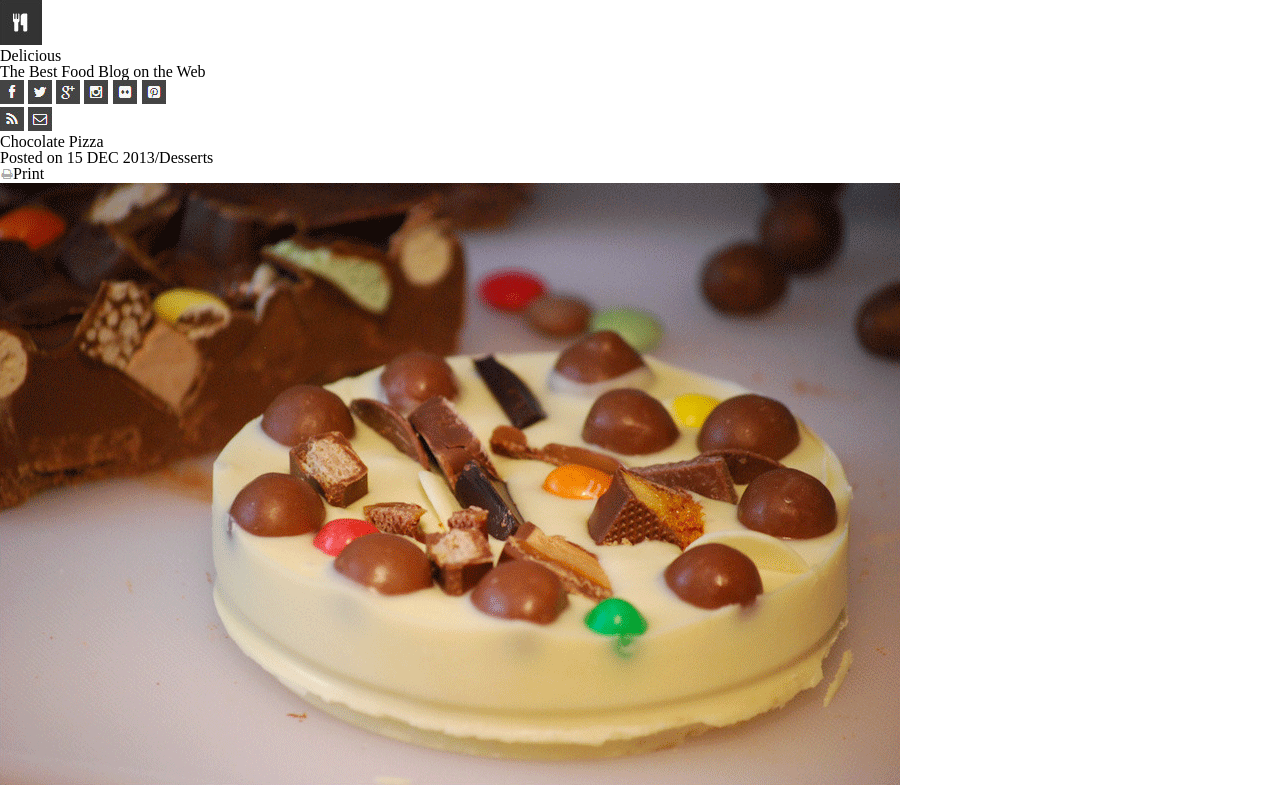
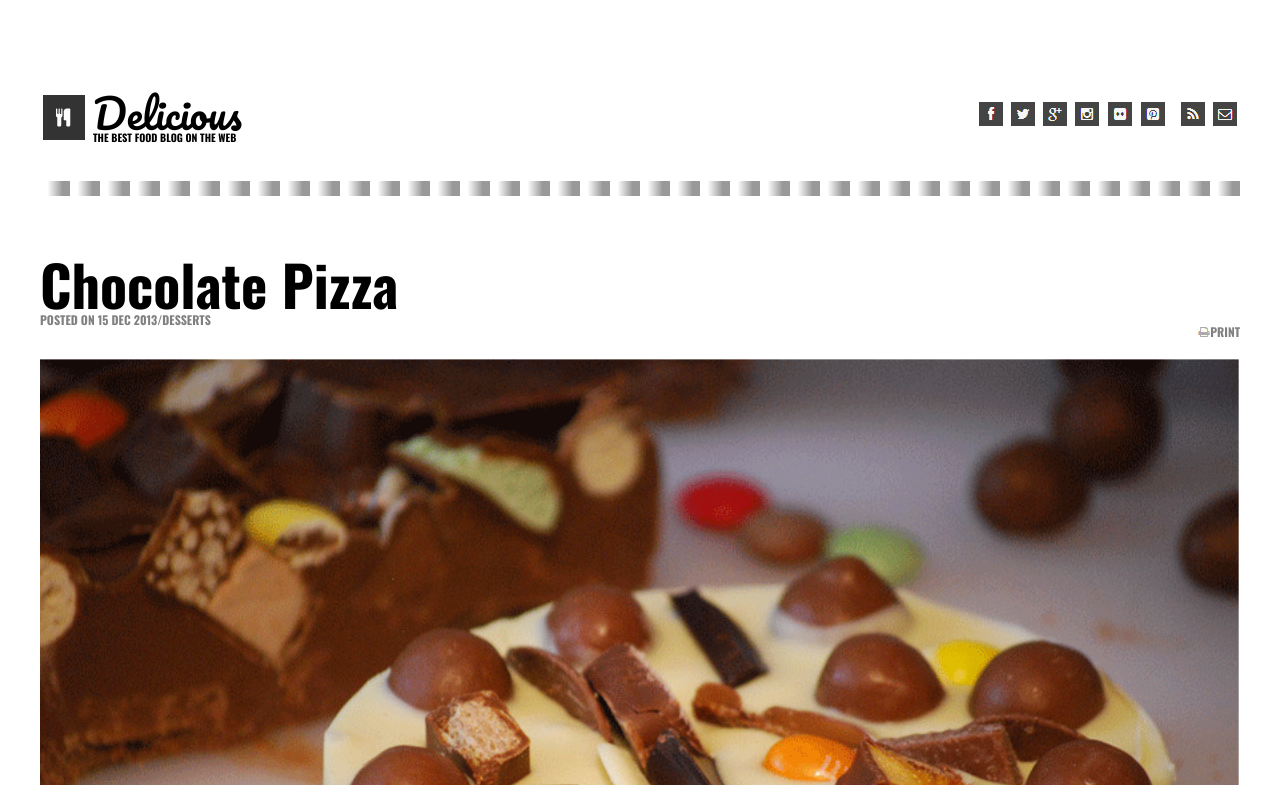
Before and after one commit to mcbarnhart/chocolate-pizza, a plain HTML site: page index.html in a window 1280 px wide. Shown: the top 785 px of the page. Drawn offline with nearby package versions, Linux system fonts and the light colour scheme.

Commit message:
serious styling and a little HTML

```diff
--- a/index.html
+++ b/index.html
@@ -1,4 +1,5 @@
 <!DOCTYPE html>
+
 <head>
   <meta charset="utf-8">
   <meta http-equiv="X-UA-Compatible" content="IE=edge">
@@ -7,73 +8,79 @@
   <meta name="viewport" content="width=device-width, initial-scale=1">
   <link rel="stylesheet" href="reset.css">
   <link rel="stylesheet" href="style.css">
+  <link href="https://fonts.googleapis.com/css?family=Oswald:700|Pacifico&display=swap" rel="stylesheet">
 </head>
 
 <body>
   <header>
+    <img src="img/logo.png" />
     <div>
-                <img src="img/logo.png" />
       <h2>Delicious</h2>
-                <p>The Best Food Blog on the Web</p>
+      <p class="transform">The Best Food Blog on the Web</p>
     </div>
-            <div>
-                <img src="img/fb-icon.png"/>
-                <img src="img/twit-icon.png"/>
-                <img src="img/gp-icon.png"/>
-                <img src="img/insta-icon.png"/>
-                <img src="img/flic-icon.png"/>
-                <img src="img/pint-icon.png"/>
-            </div>
-            <div>
-                <img src="img/rss-icon.png"/>
-                <img src="img/mail-icon.png"/>
+    <div class="social">
+      <img src="img/fb-icon.png" />
+      <img src="img/twit-icon.png" />
+      <img src="img/gp-icon.png" />
+      <img src="img/insta-icon.png" />
+      <img src="img/flic-icon.png" />
+      <img src="img/pint-icon.png" />
+      <img src="img/rss-icon.png" />
+      <img src="img/mail-icon.png" />
     </div>
   </header>
 
   <h1>Chocolate Pizza</h1>
-        <p>Posted on 15 DEC 2013/Desserts</p>
-        <p><img src="img/print-icon.png"/>Print</p>
-
-        <img src="img/choco-pizza.png" />
+  <div class="transform grey">
+    <p >Posted on 15 DEC 2013/Desserts</p>
+    <p id="float-right"><img src="img/print-icon.png" />Print</p>
+  </div>
+  <img id="pizza" src="img/choco-pizza.png" />
 
   <article>
     <p>
-                I'm baby normcore vexillologist actually literally. Bitters four loko sustainable cloud bread, actually affogato typewriter. Dreamcatcher adaptogen iceland pug truffaut. Actually hell of plaid etsy. Meh kitsch franzen flannel meditation readymade lomo distillery fanny pack.
+      I'm baby normcore vexillologist actually literally. Bitters four loko sustainable cloud bread, actually affogato
+      typewriter. Dreamcatcher adaptogen iceland pug truffaut. Actually hell of plaid etsy. Meh kitsch franzen flannel
+      meditation readymade lomo distillery fanny pack.
     </p>
     <p>
-                I'm baby normcore vexillologist actually literally. Bitters four loko sustainable cloud bread, actually affogato typewriter. Dreamcatcher adaptogen iceland pug truffaut. Actually hell of plaid etsy. Meh kitsch franzen flannel meditation readymade lomo distillery fanny pack.
+      I'm baby normcore vexillologist actually literally. Bitters four loko sustainable cloud bread, actually affogato
+      typewriter. Dreamcatcher adaptogen iceland pug truffaut. Actually hell of plaid etsy. Meh kitsch franzen flannel
+      meditation readymade lomo distillery fanny pack.
     </p>
     <p>
-                I'm baby normcore vexillologist actually literally. Bitters four loko sustainable cloud bread, actually affogato typewriter. Dreamcatcher adaptogen iceland pug truffaut. Actually hell of plaid etsy. Meh kitsch franzen flannel meditation readymade lomo distillery fanny pack.
+      I'm baby normcore vexillologist actually literally. Bitters four loko sustainable cloud bread, actually affogato
+      typewriter. Dreamcatcher adaptogen iceland pug truffaut. Actually hell of plaid etsy. Meh kitsch franzen flannel
+      meditation readymade lomo distillery fanny pack.
     </p>
   </article>
 
   <section>
     <form>
       <label></label>
-                    <input/>
+      <input />
       <label></label>
-                    <input/>
+      <input />
       <label></label>
-                    <input/>
+      <input />
       <label></label>
-                    <input/>
+      <input />
       <label></label>
-                    <input/>
+      <input />
       <label></label>
-                    <input/>
+      <input />
       <label></label>
-                    <input/>
+      <input />
       <label></label>
-                    <input/>
+      <input />
       <label></label>
-                    <input/>
+      <input />
       <label></label>
-                    <input/>
+      <input />
       <label></label>
-                    <input/>
+      <input />
       <label></label>
-                    <input/>
+      <input />
     </form>
 
   </section>
@@ -88,11 +95,12 @@
 
     <div>
       <img src="img/small-logo.png" />
-                Delicious &#169 2013 &#183 All Rights Reserved. <br/>
+      Delicious &#169 2013 &#183 All Rights Reserved. <br />
       Proudly published with Ghost.
     </div>
 
   </footer>
 
 </body>
+
 </html>
--- a/style.css
+++ b/style.css
@@ -1,5 +1,96 @@
+/*------------Variables--------------
+font-family: 'Pacifico', cursive;
+font-family: 'Oswald', sans-serif;
+---------------------------------*/
+
+*{
+   box-sizing: border-box;
+ }
+body {
+  clear: both;
+  margin: 40px;
+}
+
+h1 {
+  font-family: 'Oswald', sans-serif;
+  font-size: 3.5rem;
+  margin-top: 60px;
+}
+
+h1+p {
+  font-size: .65rem;
+  color: grey;
+}
+
+h2 {
+  font-family: 'Pacifico', cursive;
+  font-size: 2.5rem;
+
+}
+
+.social {
+  display: inline-block;
+  position: absolute;
+  right: 35px;
+  top: 100px;
+}
+
+header {
+  border: solid transparent;
+  border-image: url(img/hr-img.png);
+  border-image-slice: 1;
+  border-image-repeat: space repeat;
+  border-image-width: 0 0 15px 0;
+  padding: 50px 0;
 
 
+}
+
+.transform {
+  text-transform: uppercase;
+  font-family: 'Oswald', sans-serif;
+}
+
+header img {
+  float: left;
+  margin-right: 8px;
+  margin-top: 2px;
+}
+
+.social img:nth-child(7) {
+  margin-left: 8px;
+}
+header p {
+  font-size: .65rem;
+
+}
+
+#float-right {
+  float: right;
+}
+
+#pizza {
+  clear: both;
+  width: 100%;
+  margin: 20px 0;
+}
+
+.grey {
+  display:inline-block;
+  color: grey;
+  font-size: .75rem;
+  width: 100%;
+}
+
+
+
+footer div:last-of-type{
+  border: solid transparent;
+  border-image: url(img/hr-img.png);
+  border-image-slice: 1;
+  border-image-repeat: r space;
+  /* border-image-width: 0 0 15px 0; */
+}
 
 
 
```
Also changed, not shown: lab-assets/PREVIEW.jpg (added), lab-assets/choco-pizza.png (added), lab-assets/fb-icon.png (added), lab-assets/flic-icon.png (added), lab-assets/gp-icon.png (added), lab-assets/hr-img.png (added), lab-assets/insta-icon.png (added), lab-assets/list-bg.png (added), lab-assets/logo.png (added), lab-assets/mail-icon.png (added), lab-assets/pint-icon.png (added), lab-assets/print-icon.png (added), lab-assets/rss-icon.png (added), lab-assets/small-logo.png (added), 2 more files. Lines whose indentation alone changed are shown as unchanged.
